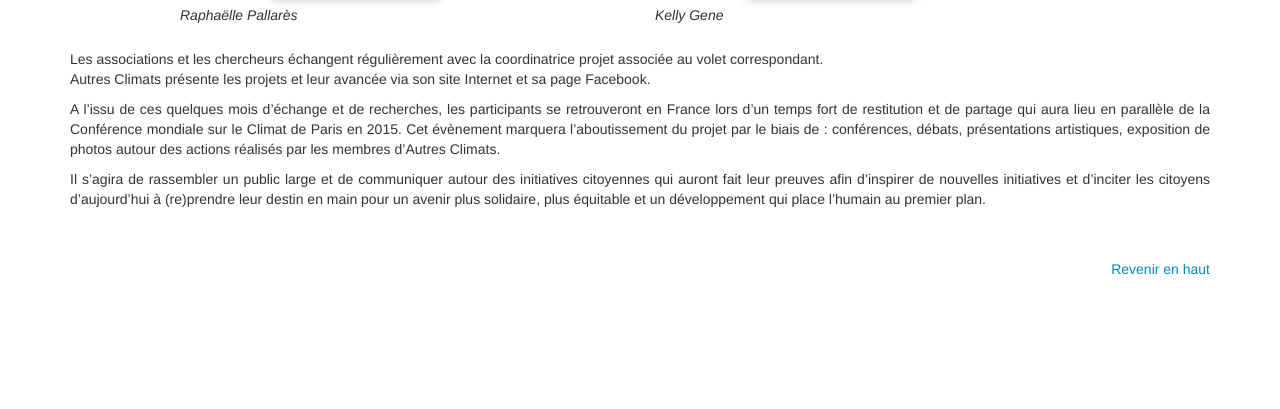
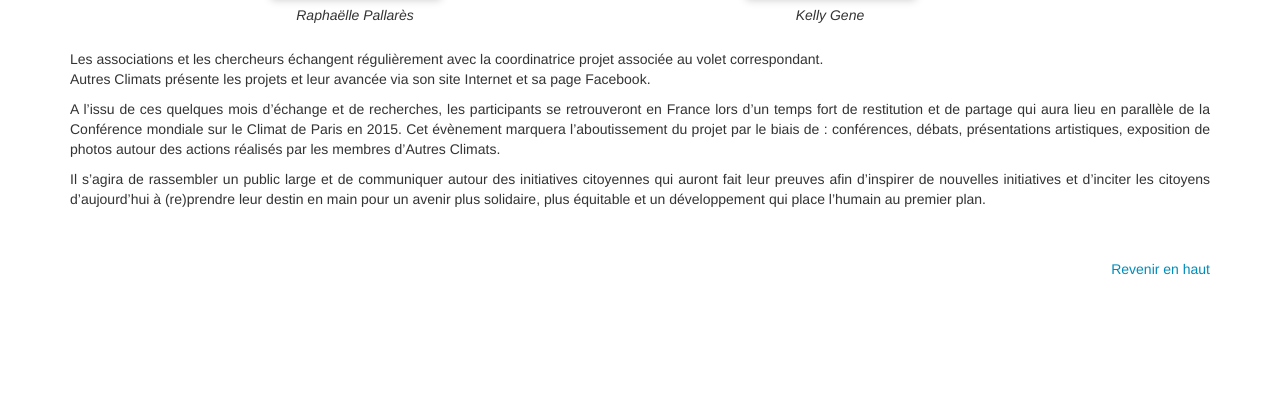
Before and after one commit to jpreynat/autresclimats, a PHP site: page /index.php?action=about in a window 1280 px wide. Shown: the part 2388-2797 px from the top of the page. Run offline with PHP 8.4, Linux system fonts and the light colour scheme; some libraries are stand-ins or nearby versions.

Commit message:
Resolved names in about-contact

```diff
--- a/css/styles.css
+++ b/css/styles.css
@@ -83,6 +83,10 @@ p {
 .about-contact {
     margin-top: 1em;
     margin-bottom: 1em;
+}
+
+.about-contact p {
+    text-align: center;
 }
 
 .about-label {
```
